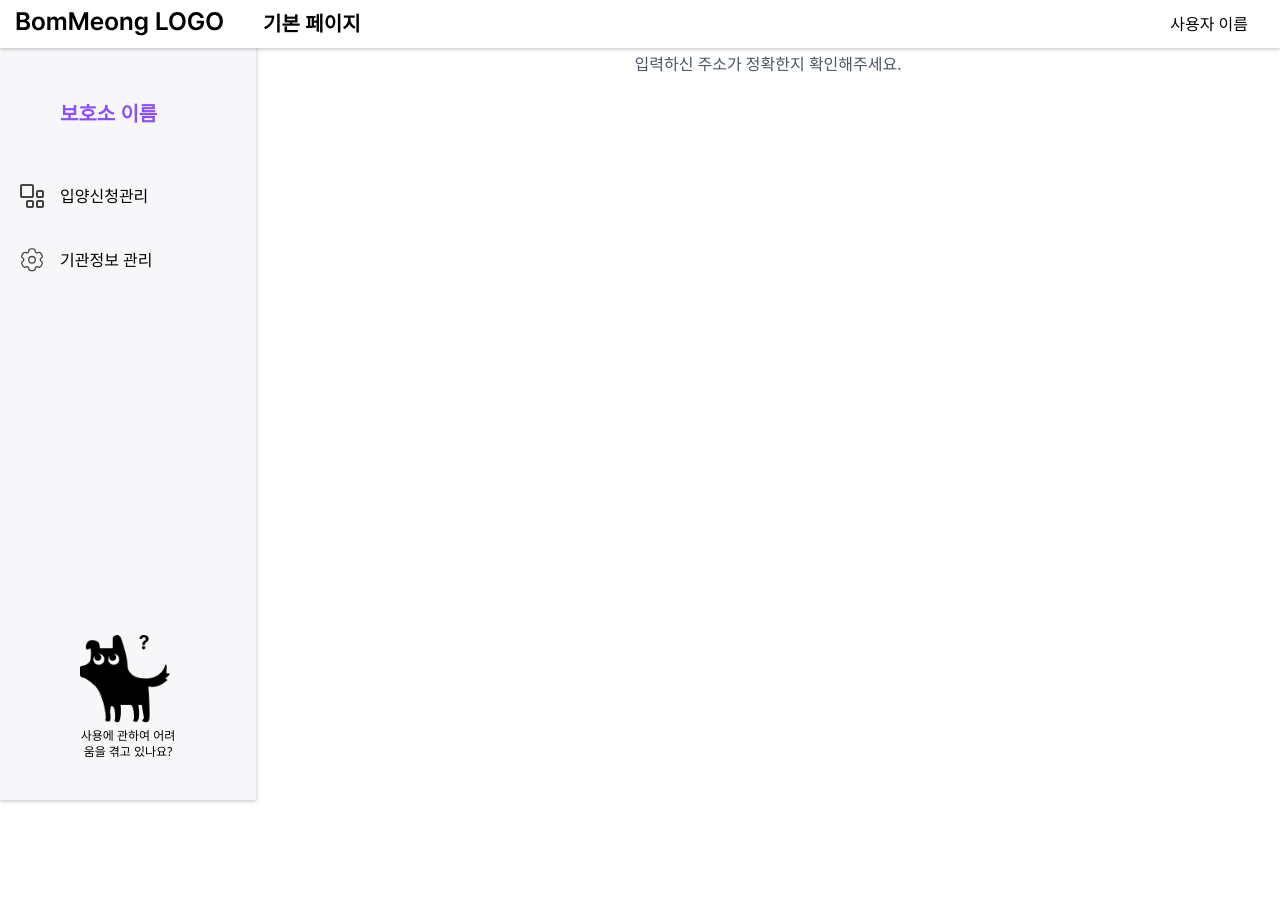
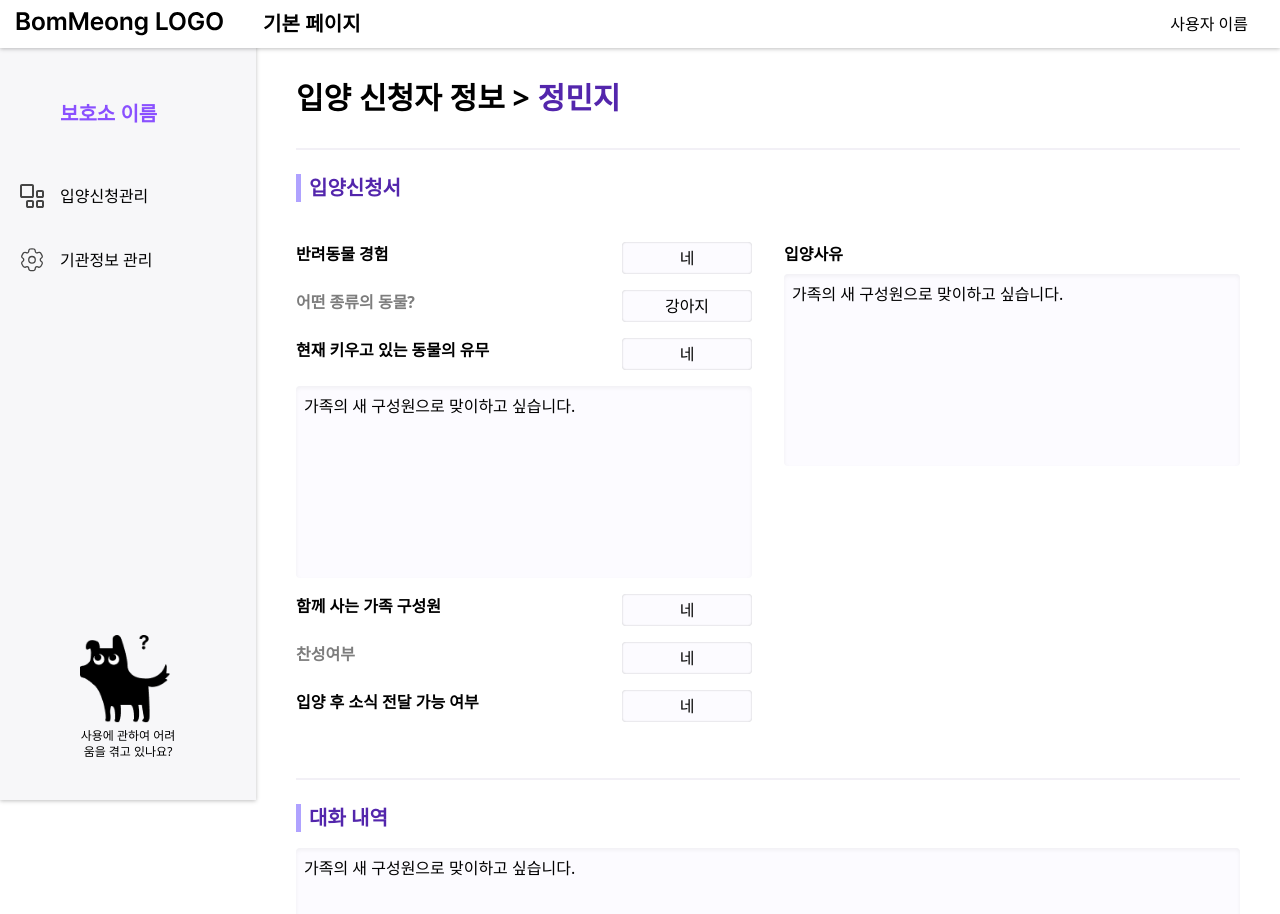
Before and after one commit to 9oormthon-univ/2024_BEOTKKOTTHON_TEAM_9_FE_WEB, a Next.js app: page /adoption/1/1 in a window 1280 px wide. Before the commit this address had no page. Shown: the top 914 px of the page. Before the commit the page ends 800 px from the top, so only its background shows below. Built offline with nearby package versions, Linux system fonts and the light colour scheme.

Commit message:
feat: 입양 신청자 버튼 눌렀을때 나오는 스크린 뷰 구현

```diff
--- /dev/null
+++ b/src/app/adoption/[dogId]/[userId]/page.tsx
@@ -0,0 +1,143 @@
+"use client";
+import React from "react";
+
+const customShadowStyle = {
+	boxShadow: "inset 0 0 2px rgba(0, 0, 0, 0.25)",
+};
+
+const ApplicantDetailPage = ({
+	params,
+}: {
+	params: { dogId: string; userId: string };
+}) => {
+	// 여기에서 실제 데이터를 가져오는 로직을 구현할 수 있습니다.
+	const applicantData = {
+		name: "정민지",
+		petExperience: "네",
+		petType: "강아지",
+		currentPet: "네",
+		adoptionReason: "가족의 새 구성원으로 맞이하고 싶습니다.",
+	};
+
+	return (
+		<div className="mx-auto p-4 md:p-10 mt-10">
+			<h1 className="text-2xl md:text-3xl font-semibold mb-8">
+				입양 신청자 정보 &gt;{" "}
+				<span className="text-[#5326AC]">{applicantData.name}</span>
+			</h1>
+
+			<hr className="border-t-2 border-[#D4CEE1] opacity-30 mb-6" />
+
+			<div className="flex items-center mb-10">
+				<div
+					className="w-[5px] h-[28px] bg-[#6147FF] opacity-50 mr-2"
+					aria-hidden="true"
+				></div>
+				<h2 className="text-xl font-semibold text-[#5326AC]">
+					입양신청서
+				</h2>
+			</div>
+
+			<div className="flex flex-col md:flex-row">
+				<div className="md:w-1/2 md:pr-4">
+					<div className="mb-4 flex items-center justify-between">
+						<label className="block mb-2 font-semibold">
+							반려동물 경험
+						</label>
+						<div
+							className="bg-[#FCFBFF] p-1 rounded min-w-[130px] text-center"
+							style={customShadowStyle}
+						>
+							{applicantData.petExperience}
+						</div>
+					</div>
+					<div className="mb-4 flex items-center justify-between">
+						<label className="block mb-2 font-semibold text-[#7D7D7D]">
+							어떤 종류의 동물?
+						</label>
+						<div
+							className="bg-[#FCFBFF] p-1 rounded min-w-[130px] text-center"
+							style={customShadowStyle}
+						>
+							{applicantData.petType}
+						</div>
+					</div>
+					<div className="mb-4 flex items-center justify-between">
+						<label className="block mb-2 font-semibold">
+							현재 키우고 있는 동물의 유무
+						</label>
+						<div
+							className="bg-[#FCFBFF] p-1 rounded min-w-[130px] text-center"
+							style={customShadowStyle}
+						>
+							{applicantData.currentPet}
+						</div>
+					</div>
+					<div className="bg-[#FCFBFF] p-2 rounded shadow-inner h-48">
+						{applicantData.adoptionReason}
+					</div>
+					<div className="mb-4 flex items-center justify-between mt-4">
+						<label className="block mb-2 font-semibold">
+							함께 사는 가족 구성원
+						</label>
+						<div
+							className="bg-[#FCFBFF] p-1 rounded min-w-[130px] text-center"
+							style={customShadowStyle}
+						>
+							{applicantData.petExperience}
+						</div>
+					</div>
+					<div className="mb-4 flex items-center justify-between">
+						<label className="block mb-2 font-semibold text-[#7D7D7D]">
+							찬성여부
+						</label>
+						<div
+							className="bg-[#FCFBFF] p-1 rounded min-w-[130px] text-center"
+							style={customShadowStyle}
+						>
+							{applicantData.petExperience}
+						</div>
+					</div>
+					<div className="mb-4 flex items-center justify-between">
+						<label className="block mb-2 font-semibold">
+							입양 후 소식 전달 가능 여부
+						</label>
+						<div
+							className="bg-[#FCFBFF] p-1 rounded min-w-[130px] text-center"
+							style={customShadowStyle}
+						>
+							{applicantData.petExperience}
+						</div>
+					</div>
+				</div>
+
+				<div className="md:w-1/2 md:pl-4">
+					<div>
+						<label className="block mb-2 font-semibold">
+							입양사유
+						</label>
+						<div className="bg-[#FCFBFF] p-2 rounded shadow-inner h-48">
+							{applicantData.adoptionReason}
+						</div>
+					</div>
+				</div>
+			</div>
+
+			<hr className="border-t-2 border-[#D4CEE1] opacity-30 mb-6 mt-10" />
+			<div className="flex items-center mb-4">
+				<div
+					className="w-[5px] h-[28px] bg-[#6147FF] opacity-50 mr-2"
+					aria-hidden="true"
+				></div>
+				<h2 className="text-xl font-semibold text-[#5326AC]">
+					대화 내역
+				</h2>
+			</div>
+			<div className="bg-[#FCFBFF] p-2 rounded shadow-inner h-48">
+				{applicantData.adoptionReason}
+			</div>
+		</div>
+	);
+};
+
+export default ApplicantDetailPage;
--- a/src/app/adoption/[dogId]/page.tsx
+++ b/src/app/adoption/[dogId]/page.tsx
@@ -2,6 +2,7 @@
 import React, { useState } from "react";
 import Image from "next/image";
 import { adoptions } from "@/constants/adoption/protective_dog";
+import Link from "next/link";
 
 const DogDetailPage = ({ params }: { params: { dogId: string } }) => {
 	const dogId = parseInt(params.dogId);
@@ -363,9 +364,13 @@ const DogDetailPage = ({ params }: { params: { dogId: string } }) => {
 											{applicant.reason}
 										</td>
 										<td className="py-2 px-4 truncate max-w-[90px] text-center">
-											<button className="border border-[#D4CEE1] bg-white text-[#5326AC] py-1 px-3 rounded hover:bg-[#F0E7FF] whitespace-nowrap">
-												보기
-											</button>
+											<Link
+												href={`/adoption/${dogId}/${applicant.id}`}
+											>
+												<button className="border border-[#D4CEE1] bg-white text-[#5326AC] py-1 px-3 rounded hover:bg-[#F0E7FF] whitespace-nowrap">
+													보기
+												</button>
+											</Link>
 										</td>
 										<td className="py-2 px-4 text-center">
 											<button className="bg-[#8A50FF] text-white py-1 px-3 rounded mr-2 hover:bg-[#7340DB] whitespace-nowrap">
```
